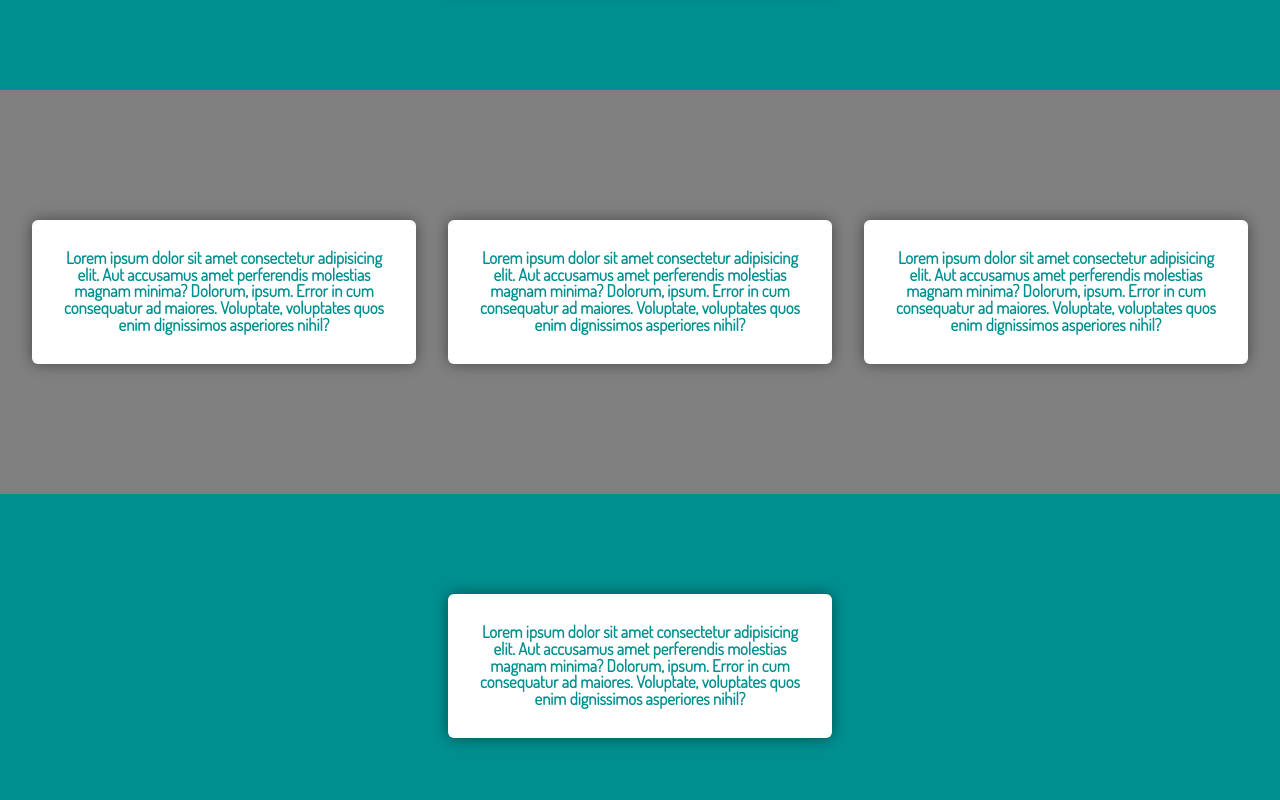
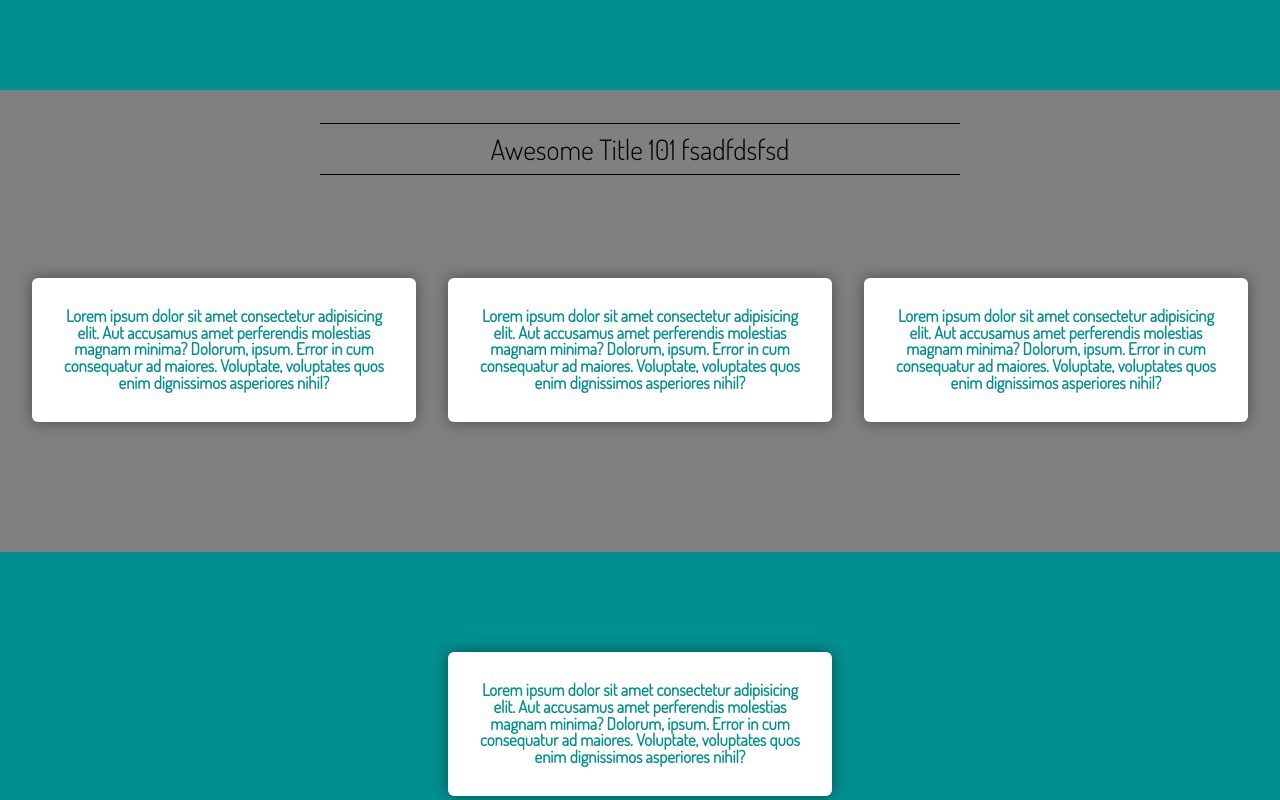
Before and after one commit to r7chardgh/scroll-animation-module, a plain HTML site: page index.html in a window 1280 px wide. Shown: the part 3520-4320 px from the top of the page. Drawn offline with Linux system fonts and the light colour scheme.

Commit message:
added expand

```diff
--- a/index.html
+++ b/index.html
@@ -124,6 +124,15 @@
           </div>
         </div>
         <div class="card-row">
+          <div data-sad="expand">
+            <div class="title2">
+
+                <p>Awesome Title 101
+                  fsadfdsfsd
+                </p>
+            </div>
+          </div>
+
           <div data-sad="fade-down" data-duration="fast">
             <div class="box-wrapper">
               <p>
@@ -295,6 +304,16 @@
             </p>
           </div>
         </div>
+        <div data-sad="expand">
+          <div class="box-wrapper">
+            <p>
+              Lorem ipsum dolor sit amet consectetur adipisicing elit. Aut
+              accusamus amet perferendis molestias magnam minima? Dolorum,
+              ipsum. Error in cum consequatur ad maiores. Voluptate, voluptates
+              quos enim dignissimos asperiores nihil?
+            </p>
+          </div>
+        </div>
       </div>
     </main>
     <footer>
--- a/styles/style.css
+++ b/styles/style.css
@@ -138,6 +138,29 @@ a {
   padding: 15px;
   text-align: left;
 }
+.title2 {
+  width: 100vw;
+  position: relative;
+  margin: 5px 0px;
+  font-size: 2rem;
+  padding: 10px;
+}
+.title2::before {
+  content: "";
+  width: 50%;
+  position: absolute;
+  top: -2px;
+  left: 25%;
+  border-top: 1px solid currentColor;
+}
+.title2::after {
+  content: "";
+  width: 50%;
+  bottom: -2px;
+  left: 25%;
+  position: absolute;
+  border-bottom: 1px solid currentColor;
+}
 
 @media screen and (max-width: 760px) {
   .box-wrapper {
@@ -196,7 +219,7 @@ a {
   transition-duration: var(--animation-duration-slow);
 }
 [data-sad^="flip"] > div {
-  transition-duration: 1.8s;
+  transition-duration: 1.5s;
 }
 [data-sad="flip-up"] > div {
   transform: rotateX(-180deg);
@@ -306,7 +329,6 @@ a {
   opacity: 1;
 }
 [data-sad="zoom-out-up"] > div {
-
   transform: scale(1.5, 1.5) translateY(100px);
 }
 [data-sad="zoom-out-up"][data-view="true"] > div {
@@ -314,7 +336,6 @@ a {
   opacity: 1;
 }
 [data-sad="zoom-out-down"] > div {
-
   transform: scale(1.5, 1.5) translateY(-100px);
 }
 [data-sad="zoom-out-down"][data-view="true"] > div {
@@ -322,7 +343,6 @@ a {
   opacity: 1;
 }
 [data-sad="zoom-out-left"] > div {
-
   transform: scale(1.5, 1.5) translateX(100px);
 }
 [data-sad="zoom-out-left"][data-view="true"] > div {
@@ -330,10 +350,22 @@ a {
   opacity: 1;
 }
 [data-sad="zoom-out-right"] > div {
-
   transform: scale(1.5, 1.5) translateX(-100px);
 }
 [data-sad="zoom-out-right"][data-view="true"] > div {
   transform: scale(1, 1) translateX(0px);
   opacity: 1;
 }
+[data-sad="expand"] {
+  width: 0vw;
+  margin: 0px 50vw;
+  overflow: hidden;
+  transition: 1.8s;
+}
+[data-sad="expand"][data-view="true"]  {
+  width: 100vw;
+  margin: 0px 0vw;
+}
+[data-sad="expand"] > div {
+  opacity: 1;
+}
```
